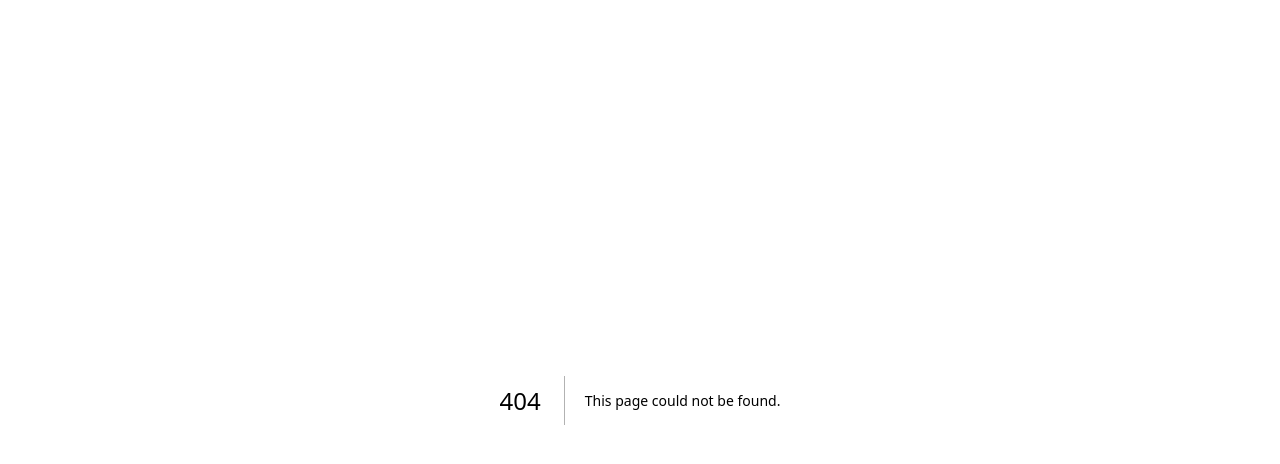
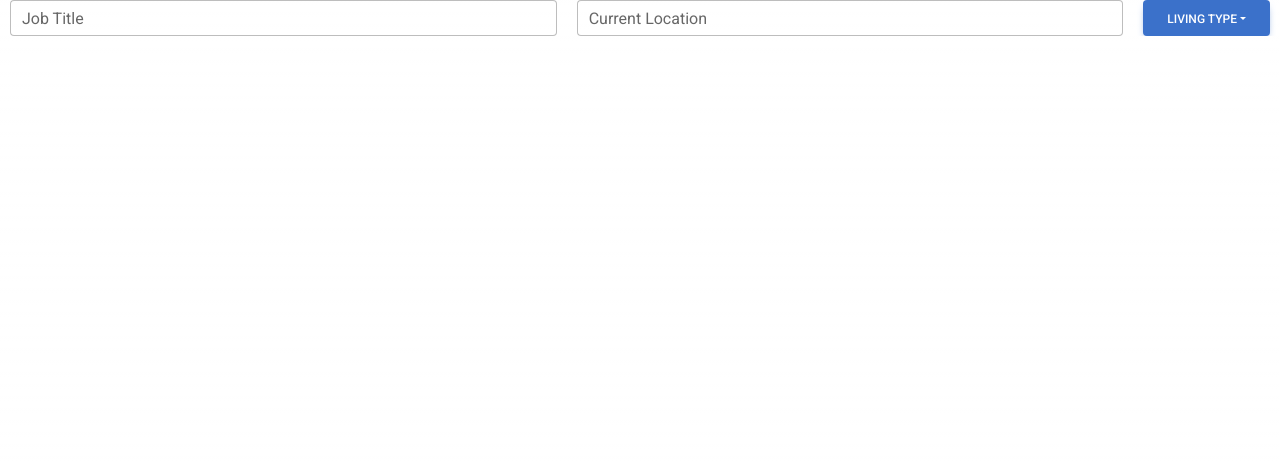
Before and after one commit to AdrianGrillo/hackabull23, a Next.js app: page /JobSearch in a window 1280 px wide. Before the commit this address had no page. Shown: the top 464 px of the page. Built offline with nearby package versions, Linux system fonts and the light colour scheme.

Commit message:
Detached job searching module

```diff
--- /dev/null
+++ b/src/pages/JobSearch.js
@@ -0,0 +1,61 @@
+import {
+  MDBInput,
+  MDBDropdown,
+  MDBDropdownMenu,
+  MDBDropdownToggle,
+  MDBDropdownItem,
+} from "mdb-react-ui-kit";
+import { useState } from "react";
+
+export default function JobSearch() {
+  const [jobTitle, setJobTitle] = useState("");
+  const [currentLocation, setCurrentLocation] = useState("");
+  const [livingType, setLivingType] = useState("");
+
+  const handleJobTitle = (e) => {
+    setJobTitle(e.target.value);
+  };
+
+  const handleCurrentLocation = (e) => {
+    setCurrentLocation(e.target.value);
+  };
+
+  const handleLivingType = (e) => {
+    setLivingType(e.target.textContent);
+  };
+
+  return (
+    <div className="flex form">
+      <MDBInput
+        label="Job Title"
+        className="input"
+        type="text"
+        value={jobTitle}
+        onChange={(e) => handleJobTitle(e)}
+      />
+      <MDBInput
+        label="Current Location"
+        className="input"
+        type="text"
+        value={currentLocation}
+        onChange={(e) => handleCurrentLocation(e)}
+      />
+      <div style={{ width: "150px" }}>
+        <MDBDropdown animation>
+          <MDBDropdownToggle>{livingType || "Living Type"}</MDBDropdownToggle>
+          <MDBDropdownMenu>
+            <MDBDropdownItem link onClick={(e) => handleLivingType(e)}>
+              Rent
+            </MDBDropdownItem>
+            <MDBDropdownItem link onClick={(e) => handleLivingType(e)}>
+              Buy
+            </MDBDropdownItem>
+            <MDBDropdownItem link onClick={(e) => handleLivingType(e)}>
+              Lease
+            </MDBDropdownItem>
+          </MDBDropdownMenu>
+        </MDBDropdown>
+      </div>
+    </div>
+  );
+}
```
Also changed, not shown: src/pages/index.js (+5 -32 lines).
